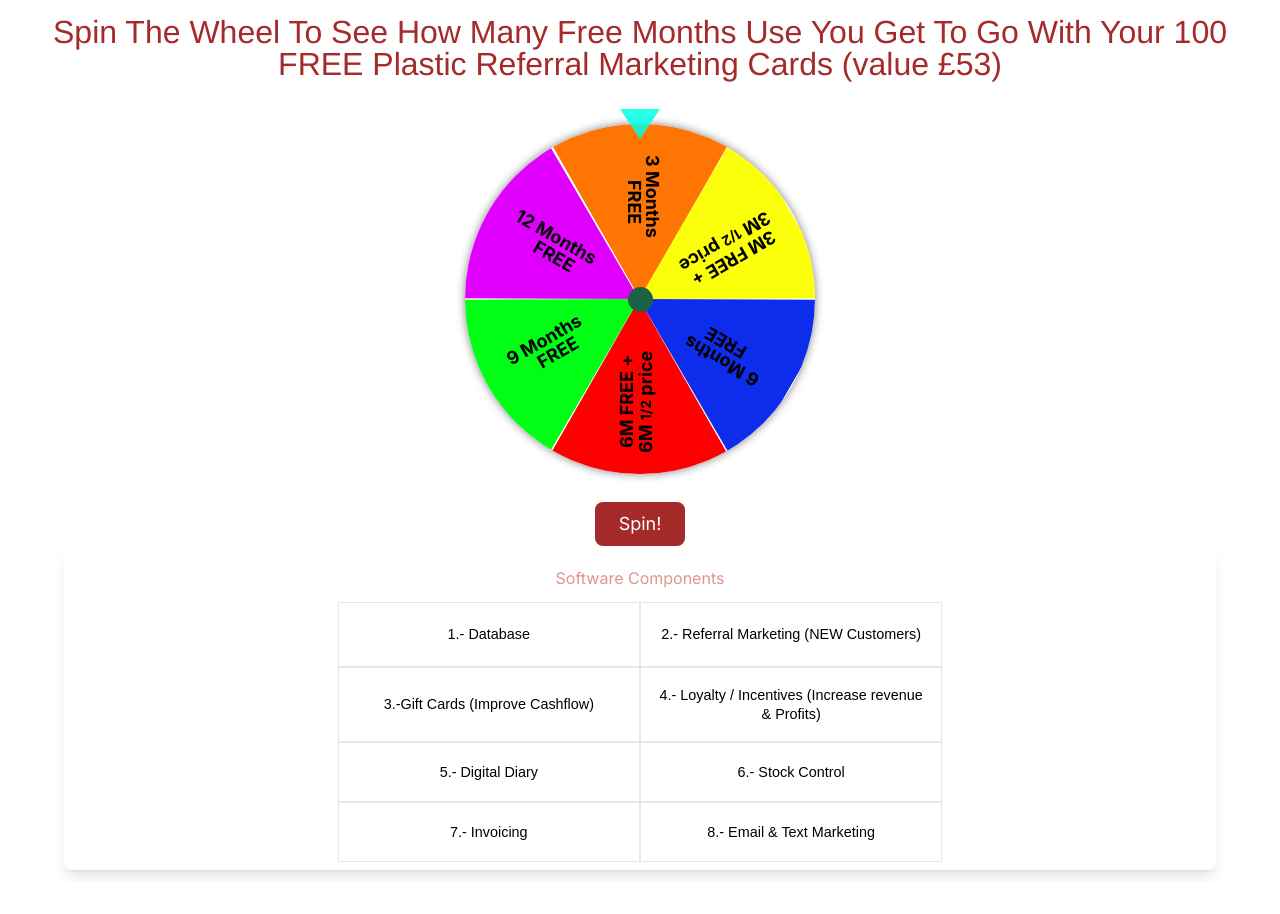
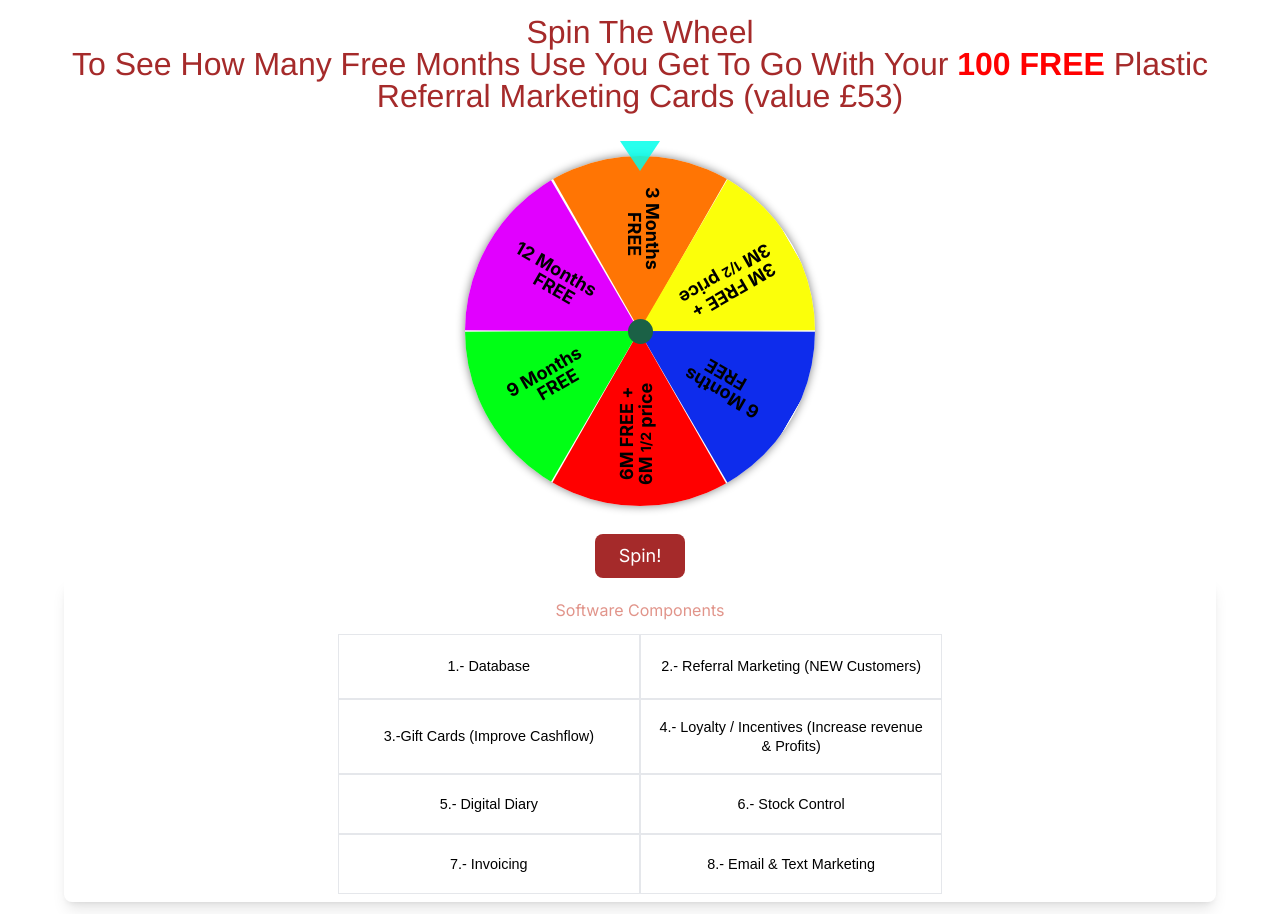
Before and after one commit to nacermanuel/proactiv-marketing, a Next.js app: page /funnel/spin in a window 1280 px wide. Before the commit the page ends 882 px from the top, so only its background shows below. Built offline with nearby package versions, Linux system fonts and the light colour scheme.

Commit message:
spin styles

```diff
--- a/app/components/Spinning/Spinning.jsx
+++ b/app/components/Spinning/Spinning.jsx
@@ -54,7 +54,7 @@ export const Spinning = ({setCongrats,setResult}) => {
     <div className="flex flex-col justify-center items-center w-full min-h-screen">
       {/* <p className="fontTitle">Spin The Wheel</p> */}
       {/* <p className="fontSubTitle whitespace-nowrap">To See How Many Free Months Use You Get</p>          */}
-      <p className="fontTitle">Spin The Wheel To See How Many Free Months Use You Get To Go With Your 100 FREE Plastic Referral Marketing Cards (value £53)</p>
+      <p className="fontTitle"> <span className='block'>Spin The Wheel</span>To See How Many Free Months Use You Get To Go With Your <span className='font-bold text-[#ff0000]'>100 FREE</span>  Plastic Referral Marketing Cards (value £53)</p>
 
       <div id='containerSpinner' className='h-auto w-[95%] flex flex-col justify-center items-center'>
         {/* <p>test: {prize}</p> */}
```
